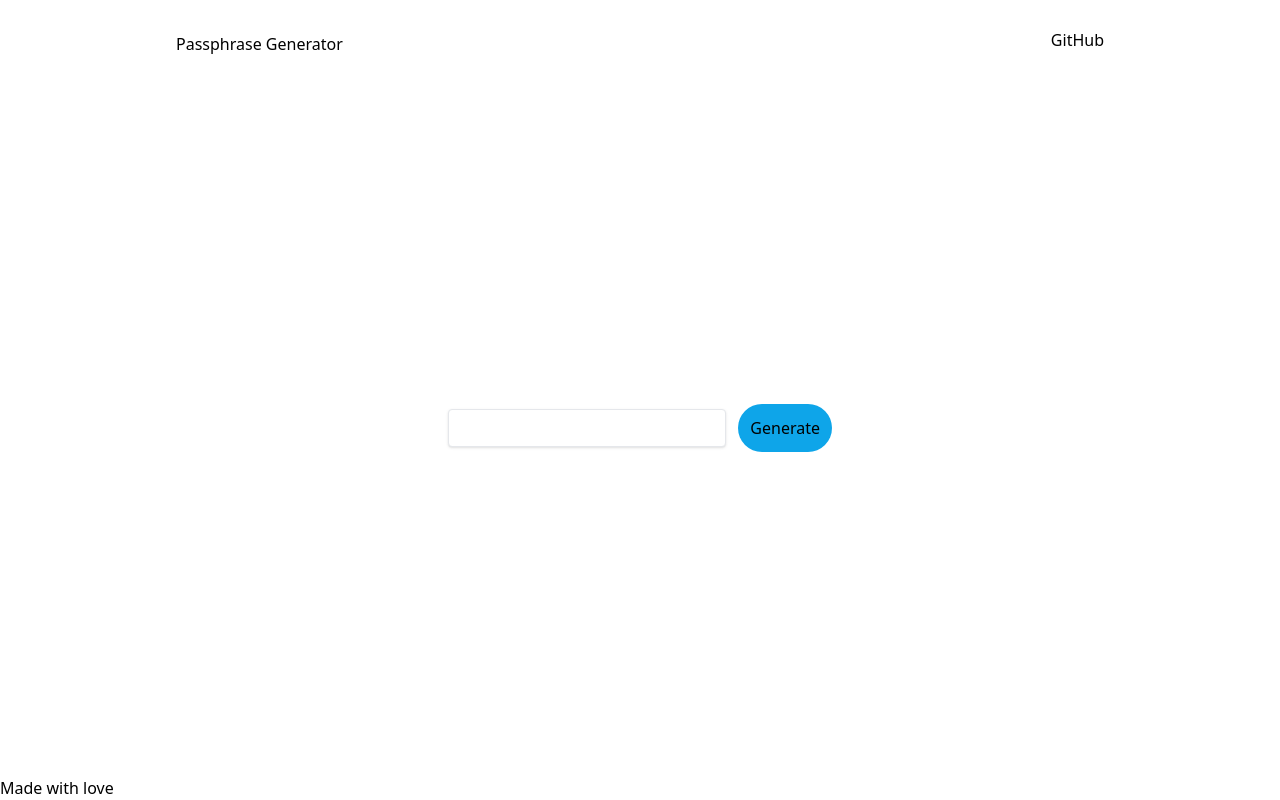
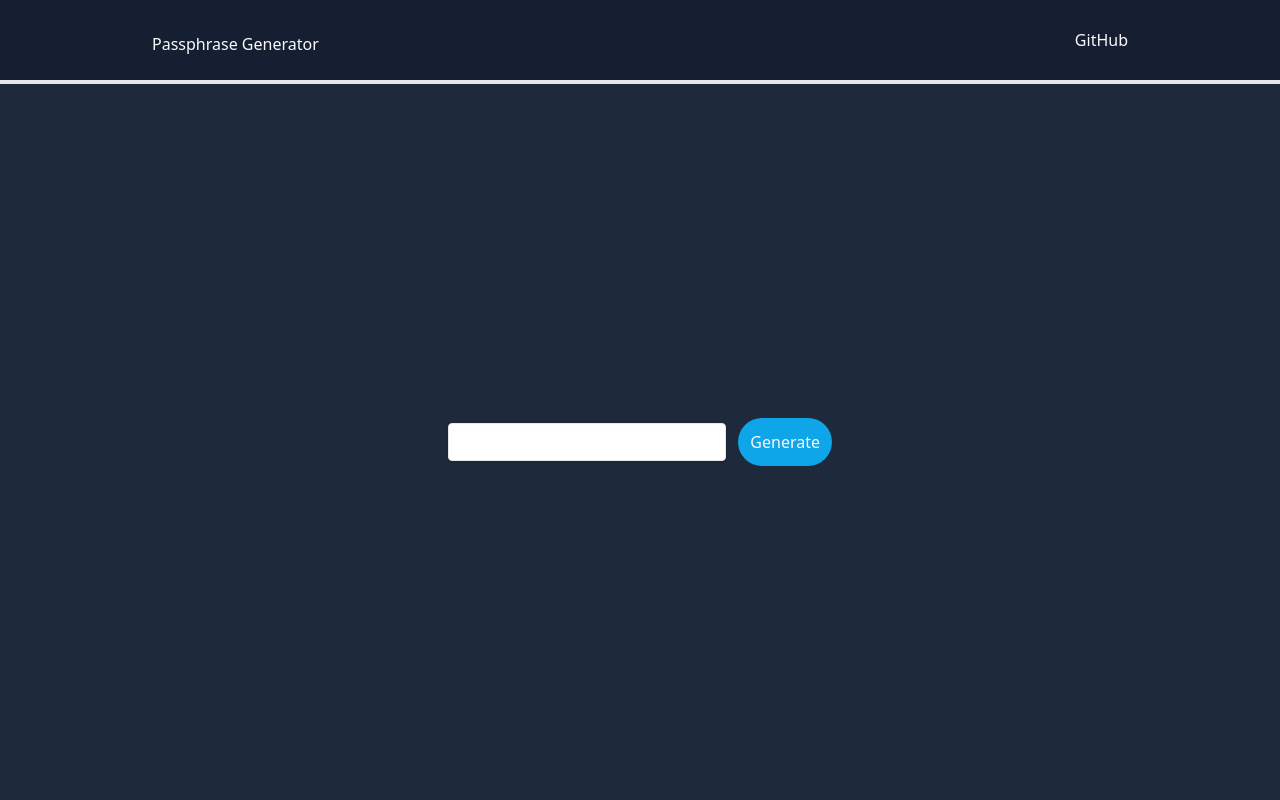
Before and after one commit to raymondyangdev/passphrase-generator, a website: page index.html in a window 1280 px wide. Drawn offline with Linux system fonts and the light colour scheme.

Commit message:
Add background colour to body

```diff
--- a/index.html
+++ b/index.html
@@ -8,16 +8,16 @@
     <link rel="stylesheet" href="css/style.css">
 </head>
 
-<body class="flex flex-col h-screen">
+<body class="flex flex-col h-screen bg-slate-800">
     <!-- Navbar -->
-    <nav class="relative container mx-auto p-6">
-        <div class="flex items-center justify-between">
+    <nav class="bg-slate-900/50 border-b-4">
+        <div class=" relative container mx-auto py-6 flex items-center justify-between text-slate-50">
             <!-- Logo -->
             <div class="pt-2">Passphrase Generator</div>
 
-            <!-- Navbar items -->
+            <!-- Navbar item(s) -->
             <div class="flex space-x-6">
-                <a href="https://github.com/raymondyangdev" class="hover:text-orange-600">GitHub</a>
+                <a href="https://github.com/raymondyangdev" class="hover:text-sky-200">GitHub</a>
             </div>
         </div>
     </nav>
@@ -28,13 +28,13 @@
                 <input
                     class="shadow appearance-none border rounded w-full py-2 px-3 p text-gray-700 leading-tight focus:outline-none focus:shadow-outline"
                     type="text" readonly>
-                <button class="rounded-full p-3 ml-3 bg-sky-500">Generate</button>
+                <button class="rounded-full p-3 ml-3 bg-sky-500 text-slate-50 hover:text-slate-50">Generate</button>
             </div>
         </form>
     </div>
 
     <!-- Footer -->
-    <footer class="flex">Made with love</footer>
+    <footer class="flex"></footer>
 </body>
 
 </html>
```
Also changed, not shown: css/style.css.
